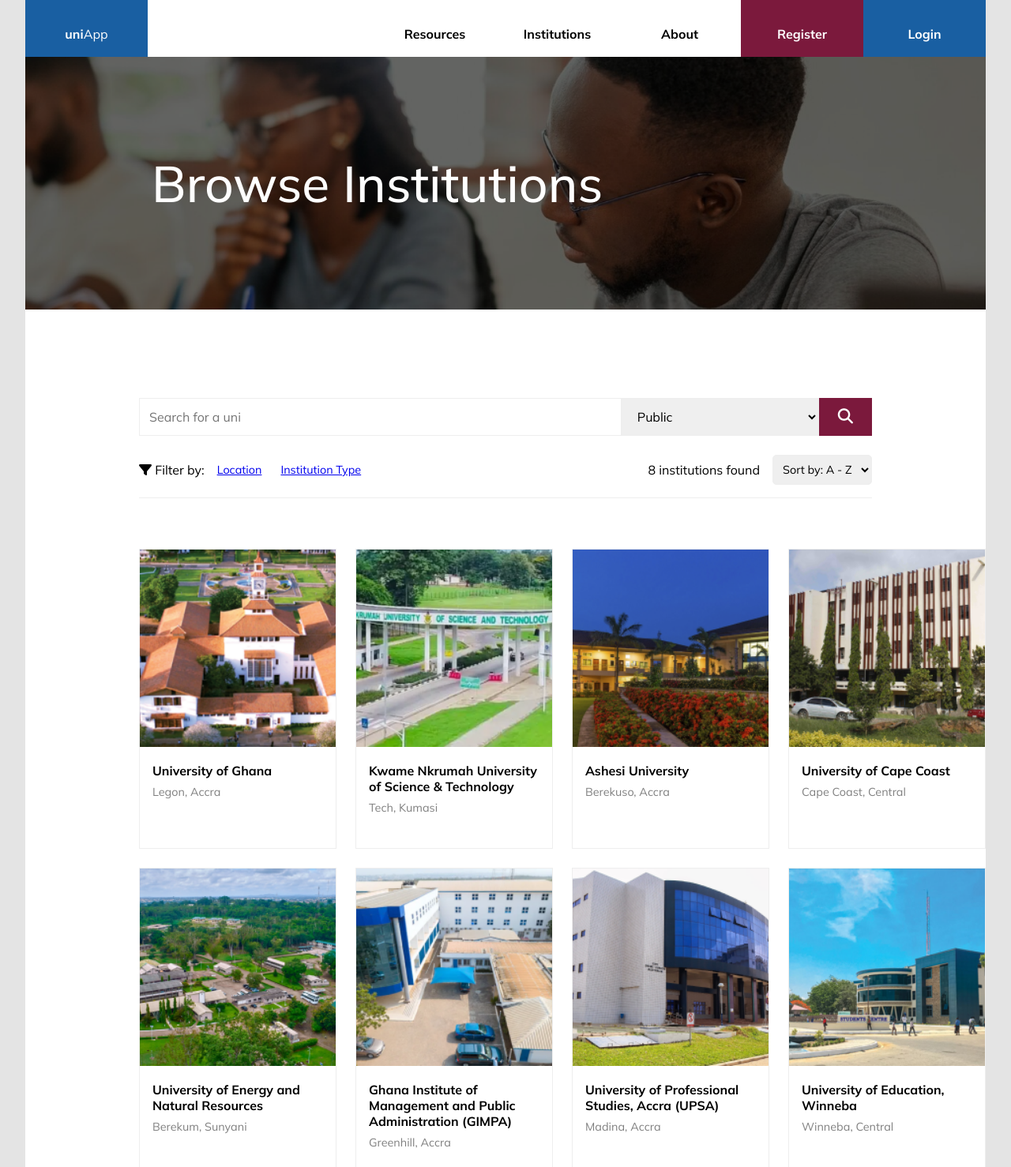
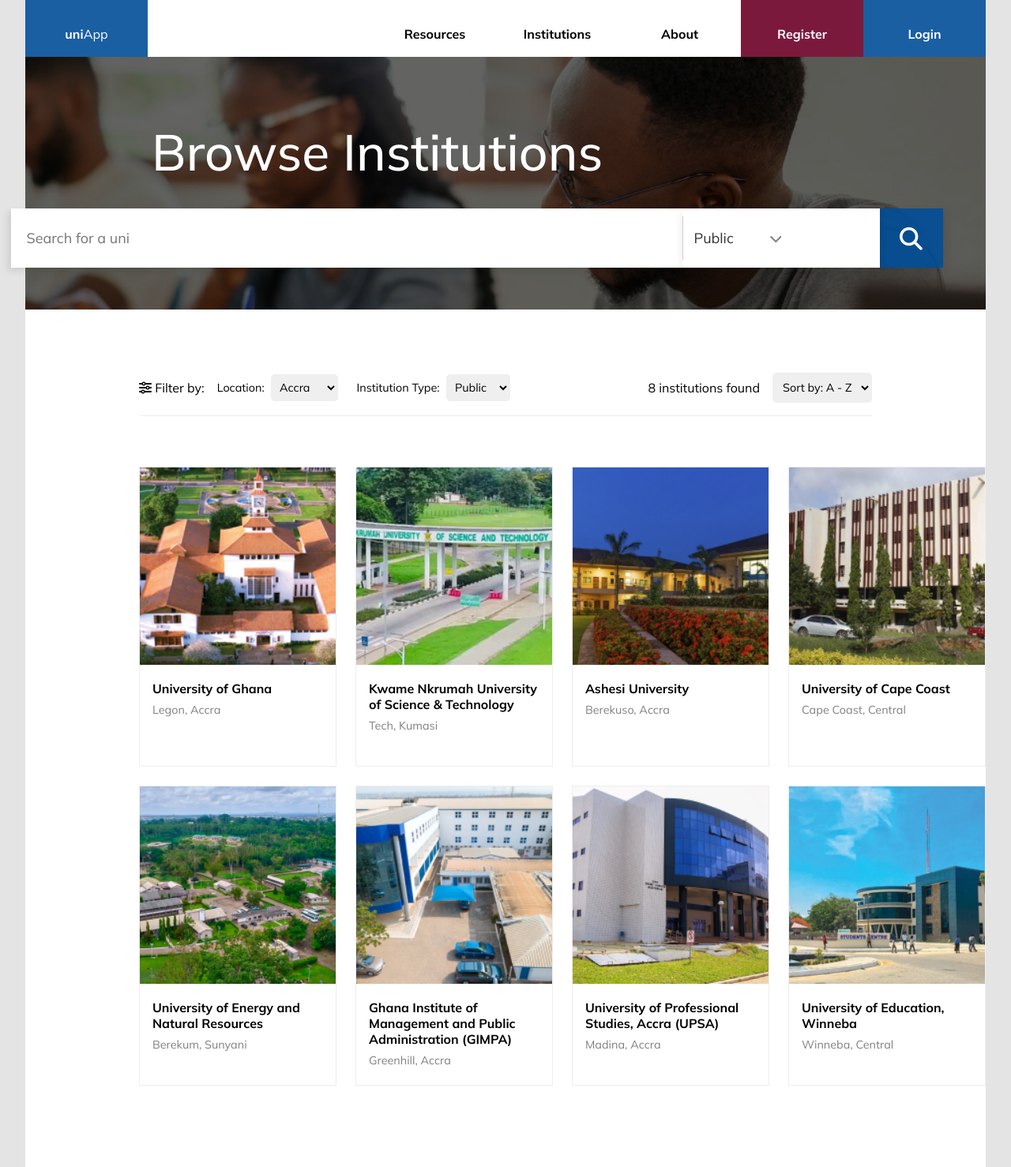
Before and after one commit to Mustapha7018/UniApp, a Django app: page /search-page/ in a window 1280 px wide. Shown: the top 1478 px of the page at 79% size. Run offline with Django 5.2, Linux system fonts and the light colour scheme.

Commit message:
add voting to search page

```diff
--- a/mainpage/static/css/search_page.css
+++ b/mainpage/static/css/search_page.css
@@ -295,6 +295,7 @@
 header .hero h1 {
   font-size: 4rem;
   font-weight: 500;
+  margin-top: -5rem;
 }
 
 /* RESPONSIVE HERO SECTION */
@@ -772,45 +773,108 @@
 
 
 /* Search and Filter Section */
-.search-filter-section {
-  margin: 2rem 0;
-  display: flex;
-  flex-direction: column;
-}
 
 .search-bar {
   display: flex;
-  justify-content: space-between;
-  margin-bottom: 1.5rem;
+  align-items: center;
+  justify-content: center;
+  position: absolute;
+  top: 60%;
+  left: -6%;
+  right: 0;
 }
 
-.search-bar input {
-  flex: 1;
-  padding: 0.75rem;
-  font-size: 1rem;
-  border: 1px solid var(--gray-2);
+#search {
+  max-width: 850px;
+  width: 100%;
+  height: 75px;
+  padding: 20px;
+  border: none;
+  font-size: 18px;
+  color: #333;
+  outline: none;
+  box-shadow: -4px 4px 9px rgba(0, 0, 0, 0.1);
 }
 
-.search-bar select {
-  padding: 0.75rem 10rem 0.75rem 1rem;
-  font-size: 1rem;
-  border: 1px solid var(--gray-2);
-  border-left: none;
-  border-radius: 0;
+.dropdown {
+  position: relative;
+  height: 75px;
+  width: 250px;
+  box-shadow: 0 4px 9px rgba(0, 0, 0, 0.1);
 }
 
-.search-bar .search-button {
-  background-color: var(--primary);
+.dropbtn {
+  display: flex;
+  align-items: center;
+  justify-content: space-between;
+  height: 75px;
+  padding: 0 15px;
+  width: 250px;
   border: none;
-  padding: 0.75rem 1.5rem;
-  color: var(--white);
-  font-size: 1rem;
+  background-color: #fff;
+  font-size: 18px;
+  color: #333;
   cursor: pointer;
 }
 
-.search-bar .search-button i {
-  font-size: 1.2rem;
+.dropbtn::before {
+  content: "";
+  position: absolute;
+  left: 0;
+  top: 10px;
+  bottom: 10px;
+  width: 1px;
+  background-color: var(--gray-3);
 }
+
+.fa-chevron-down {
+  right: 20%;
+  position: absolute;
+  color: var(--gray-1);
+}
+
+.dropdown-content {
+  display: none;
+  position: absolute;
+  top: 100%;
+  left: 0;
+  min-width: 100%;
+  background-color: #f1f1f1;
+  box-shadow: 0 8px 16px rgba(0, 0, 0, 0.2);
+  z-index: 1;
+}
+
+.dropdown-content a {
+  display: block;
+  padding: 12px 16px;
+  color: black;
+  text-decoration: none;
+}
+
+.dropdown-content a:hover {
+  background-color: #ddd;
+}
+
+.dropdown:hover .dropdown-content {
+  display: block;
+}
+
+.search-btn {
+  height: 75px;
+  width: 80px;
+  border: none;
+  box-shadow: 4px 4px 9px rgba(0, 0, 0, 0.1);
+  background-color: var(--secondary);
+  font-size: 1.8rem;
+  color: #fff;
+  cursor: pointer;
+}
+
+.search-btn:hover,
+.search-btn:focus {
+  background-color: #2980b9;
+}
+
 
 .filter-sort-section {
   display: flex;
@@ -834,6 +898,16 @@
 
 .filter-list li {
   font-size: 0.9rem;
+  display: flex;
+  align-items: center;
+  gap: 0.5rem;
+}
+
+.filter-list select {
+  padding: 0.4rem;
+  font-size: 0.9rem;
+  border-radius: 5px;
+  border: 1px solid var(--gray-2);
 }
 
 .sort-options {
@@ -893,9 +967,12 @@
   position: absolute;
   top: 10px;
   right: 10px;
-  display: none;
   padding: 0.5rem;
   border-radius: 50%;
+}
+
+.favorite-checkbox, .favorite-icon i {
+  display: none;
 }
 
 .favorite-icon i {
--- a/mainpage/templates/pages/search_page.html
+++ b/mainpage/templates/pages/search_page.html
@@ -1,6 +1,7 @@
 {% load static %}
 <!DOCTYPE html>
 <html lang="en">
+
 <head>
   <meta charset="UTF-8">
   <meta name="viewport" content="width=device-width, initial-scale=1.0">
@@ -8,6 +9,7 @@
   <link rel="stylesheet" href="{% static 'css/search_page.css' %}">
   <link rel="stylesheet" href="https://cdnjs.cloudflare.com/ajax/libs/font-awesome/6.5.1/css/all.min.css">
 </head>
+
 <body>
   <div class="main-container">
     <!-- Header -->
@@ -40,6 +42,21 @@
       </nav>
       <div class="hero">
         <h1>Browse Institutions</h1>
+        <div class="search-bar">
+          <input type="text" id="search" placeholder="Search for a uni" />
+          <div class="dropdown">
+            <button class="dropbtn" id="dropbtn">Public</button>
+            <div class="dropdown-content">
+              <a href="#" selected disabled>Public</a>
+              <a href="#">Private</a>
+            </div>
+          </div>
+
+          <i class="fa-solid fa-chevron-down"></i>
+          <button class="search-btn">
+            <i class="fa-solid fa-magnifying-glass"></i>
+          </button>
+        </div>
       </div>
     </header>
 
@@ -51,23 +68,24 @@
          -->
       <!-- Search and Filters -->
       <section class="search-filter-section">
-                <div class="search-bar">
-                    <input type="text" placeholder="Search for a uni">
-                    <select>
+        <div class="filter-sort-section">
+          <div class="filter-options">
+            <p><i class="fa-solid fa-sliders"></i> Filter by:</p>
+            <ul class="filter-list">
+              <li>
+                <label for="location">Location:</label>
+                <select id="location">
+                  <option value="Accra">Accra</option>
+                  <option value="Kumasi">Kumasi</option>
+                </select>
+              </li>
+              <li>
+                <label for="institution-type">Institution Type:</label>
+                <select id="institution-type">
                   <option value="Public">Public</option>
                   <option value="Private">Private</option>
                 </select>
-                    <button class="search-button">
-                        <i class="fa fa-search"></i>
-                    </button>
-                </div>
-
-                <div class="filter-sort-section">
-                    <div class="filter-options">
-                        <p><i class="fa-solid fa-filter"></i> Filter by:</p>
-                        <ul class="filter-list">
-                            <li><a href="#">Location</a></li>
-                            <li><a href="#">Institution Type</a></li>
+              </li>
             </ul>
           </div>
 
@@ -81,6 +99,7 @@
         </div>
       </section>
 
+
       <!-- University Cards -->
       <section class="universities-section">
         <div class="uni-grid">
@@ -88,9 +107,10 @@
           <a href="{% url 'ug-site' %}">
             <div class="uni-card">
               <img src="{% static 'images/card.png' %}" alt="University of Ghana">
-                            <div class="favorite-icon">
+              <label class="favorite-icon">
+                <input type="checkbox" class="favorite-checkbox">
                 <i class="fa fa-heart"></i>
-                            </div>
+              </label>
               <div class="uni-details">
                 <h3>University of Ghana</h3>
                 <p>Legon, Accra</p>
@@ -98,9 +118,10 @@
             </div>
           </a>
 
+
           <div class="uni-card">
             <img src="{% static 'images/ust.png' %}" alt="Kwame Nkrumah University of Science & Technology">
-                        <div class="favorite-icon">
+            <div class="favorite-icon" onclick="toggleFavorite(this)">
               <i class="fa fa-heart"></i>
             </div>
             <div class="uni-details">
@@ -179,7 +200,8 @@
             <img src="{% static 'images/small_group.png' %}" alt="Students studying">
           </div>
           <div class="small-text">
-                        <p>Creating an account with us won't cost you a thing! Access our extensive database of institutions and find your perfect academic match, all at no charge.</p>
+            <p>Creating an account with us won't cost you a thing! Access our extensive database of institutions and
+              find your perfect academic match, all at no charge.</p>
           </div>
         </div>
       </section>
@@ -216,6 +238,17 @@
         </div>
       </section>
     </main>
+
+
+    <!-- Page Vote Section -->
+
+    <section class="page__vote__section">
+      <p>Was this page helpful?</p>
+      <div class="buttons">
+        <button class="votes">Yes</button>
+        <button class="votes">No</button>
+      </div>
+    </section>
 
 
     <!-- FOOTER -->
@@ -304,4 +337,5 @@
 
   <script src="{% static 'js/about.js' %}"></script>
 </body>
+
 </html>
```
Also changed, not shown: other parts of mainpage/static/css/search_page.css (+40 -6 lines), mainpage/static/js/about.js (line endings or trailing spaces). Lines whose indentation alone changed are shown as unchanged.
